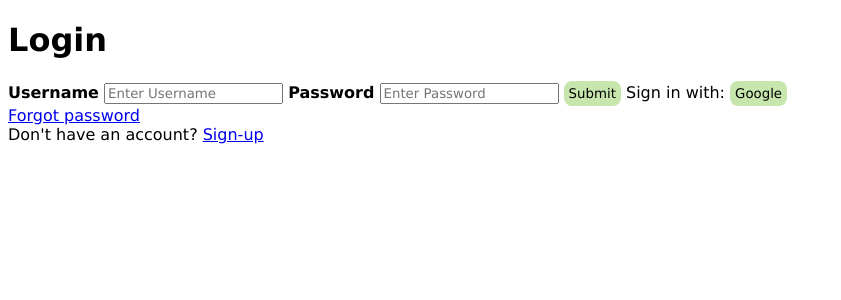
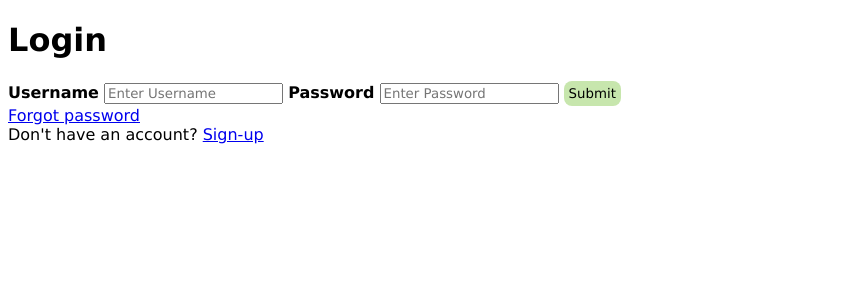
Before and after one commit to arnard76/grow-run-archive, a SvelteKit app: page /login in a window 1280 px wide. Shown: the top 300 px of the page, without its empty margins (0-841 px from the left). Built offline with nearby package versions, Linux system fonts and the light colour scheme; no server answers.

Commit message:
hide 'login with  google' as it is not implemented

```diff
--- a/src/routes/(app)/(auth)/login/+page.svelte
+++ b/src/routes/(app)/(auth)/login/+page.svelte
@@ -34,8 +34,8 @@
 
 		<Button on:click={submitHandler}>Submit</Button>
 
-		Sign in with:
-		<Button on:click={() => {}}>Google</Button>
+		<!-- Sign in with:
+		<Button on:click={() => {}}>Google</Button> -->
 	</div>
 
 	<a href="/forgot-password">Forgot password</a>
```
